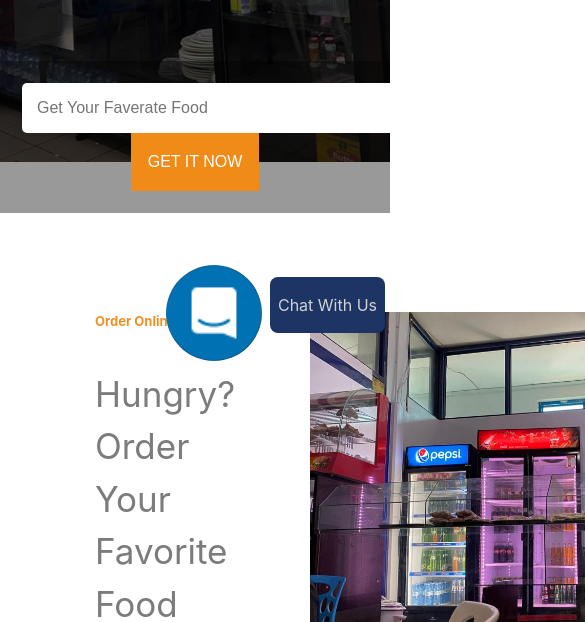
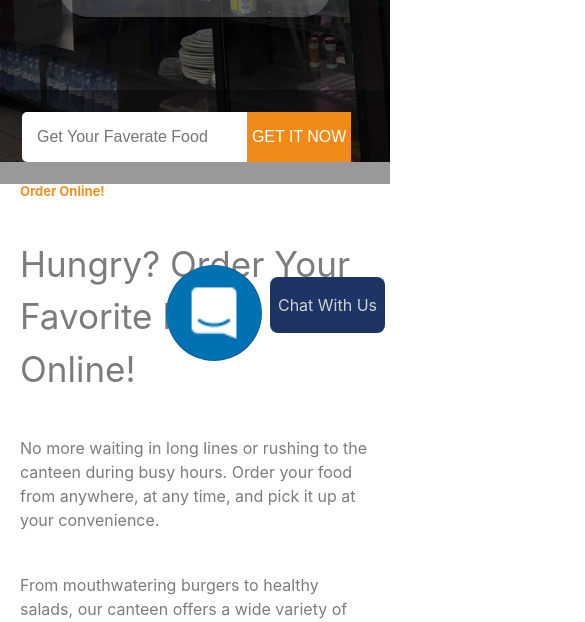
Before and after one commit to jennermaxim/cavendish-canteen-cat1, a plain HTML site: page index.html in a window 390 px wide. Shown: the part 478-1100 px from the top of the page, 585 px wide, since content can reach past the window. Drawn offline with nearby package versions, Linux system fonts and the light colour scheme.

Commit message:
Added the responsiveness to the first row

```diff
--- a/index.html
+++ b/index.html
@@ -46,7 +46,7 @@
       </div>
     </header>
 
-    <main>
+    <main class="main">
       <div class="div-1">
         <div class="div-1-1">
           <p class="sell">Order Online!</p>
--- a/style.css
+++ b/style.css
@@ -382,4 +382,38 @@ main {
   .header .welcome h1 {
     font-size: 30px;
   }
+
+  /* TO REVIEW FOR ALL */
+  .header .welcome .form{
+    display: flex;
+  }
+
+  .header .welcome .form input{
+    width: 65%;
+  }
+
+  .header .welcome .form button{
+    padding: 5px;
+  }
+
+  main{
+    padding: 20px;
+  }
+
+  .div-1{
+    display: block;
+  }
+
+  .div-1-1{
+    width: 100%;
+  }
+
+  .div-1-2{
+    padding: 20px 0 0 0;
+    width: 100%;
+  }
+
+  .div-1-2 img{
+    width: 100%;
+  }
 }
```
